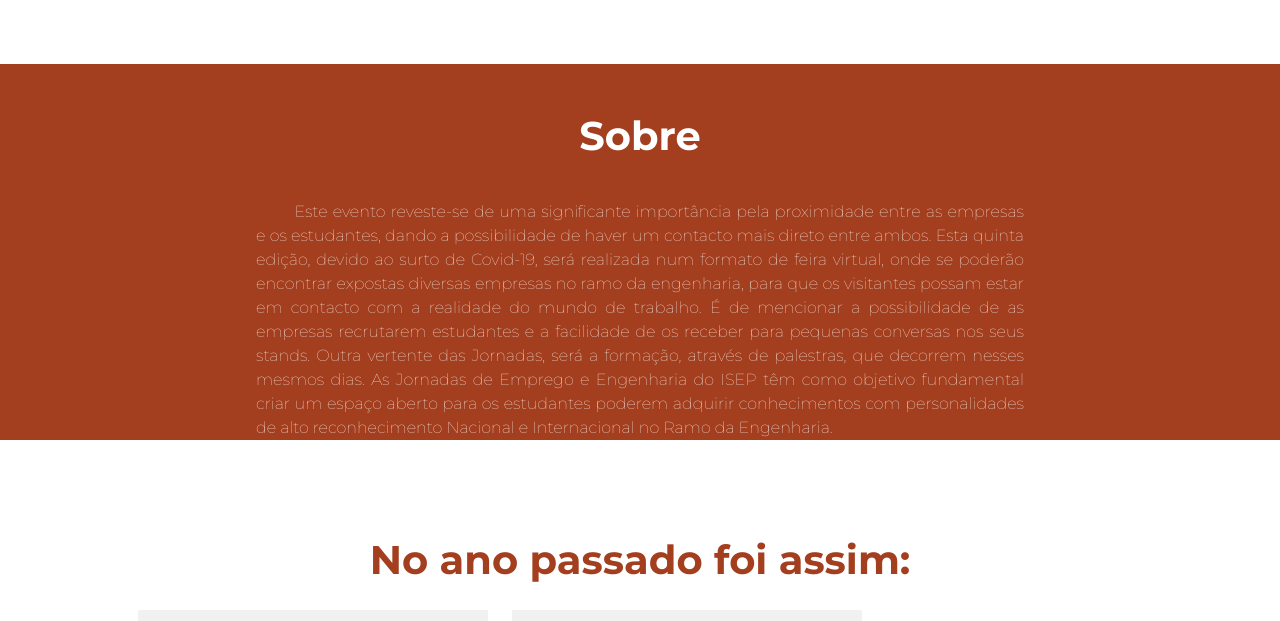
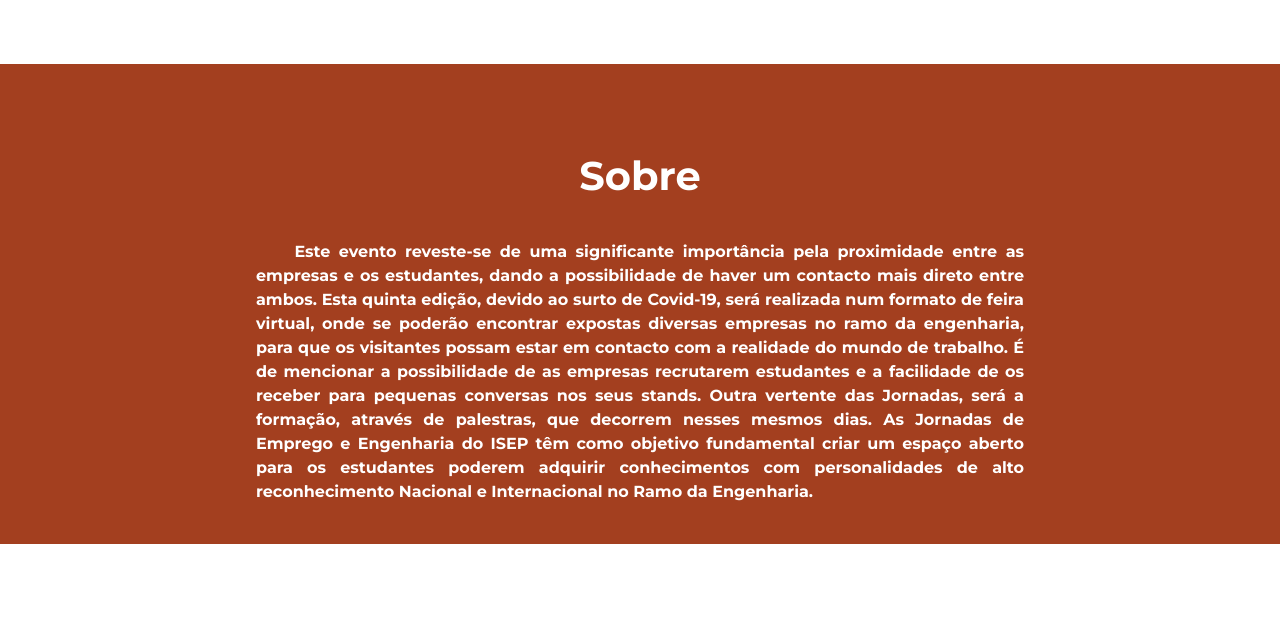
Before and after one commit to joaoelevi/joaoelevi.github.io, a plain HTML site: page index.html in a window 1280 px wide. Shown: the part 818-1439 px from the top of the page. Drawn offline with nearby package versions, Linux system fonts and the light colour scheme.

Commit message:
Update style.css

```diff
--- a/style.css
+++ b/style.css
@@ -101,12 +101,15 @@
 }
 
 #sobre {
-  min-height: 40vh;
+  min-height: 55vh;
+  font-weight: bold;
   position: relative;
   overflow: hidden;
-  margin-bottom: 10vh;
+  padding-top: 5vh;
+  padding-bottom: 5vh;
   background: #a33f1f;
   color: white;
+  margin-bottom: 10vh;
 }
 
 .sobretitulo {
```
